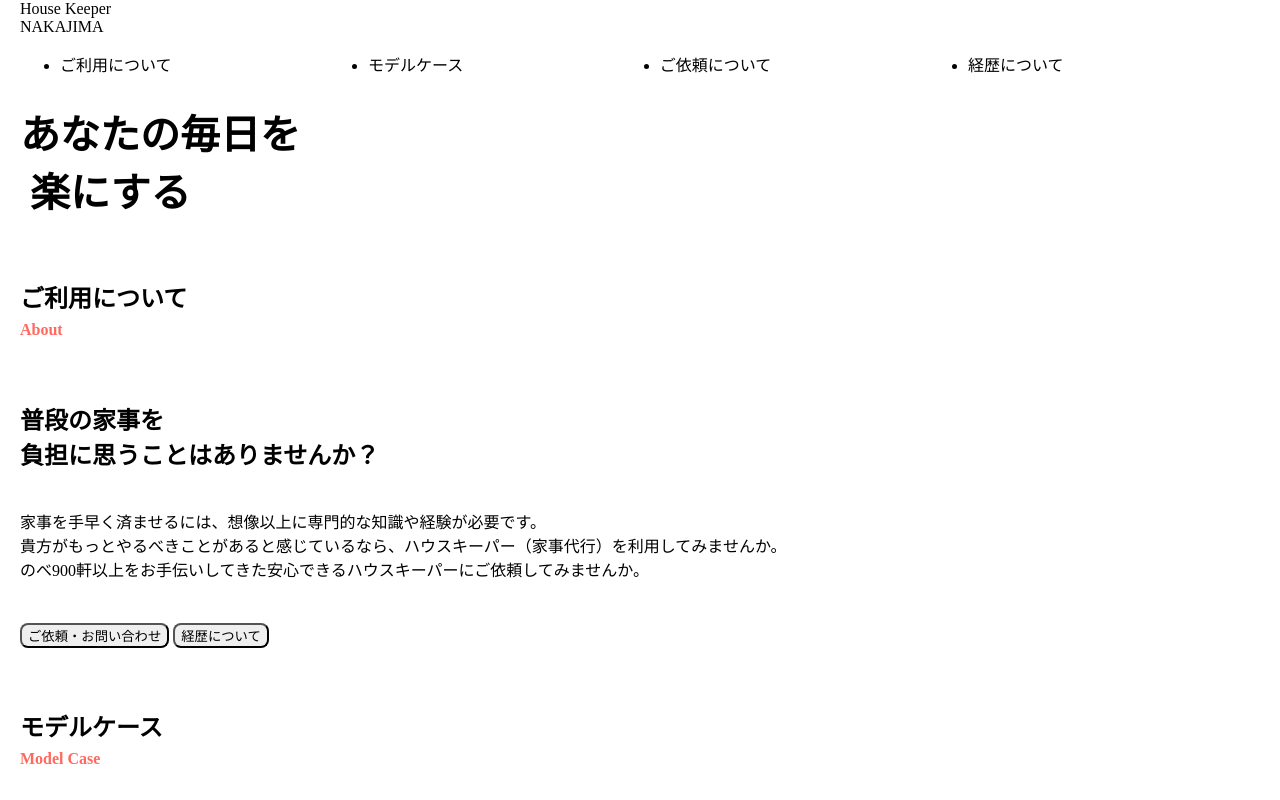
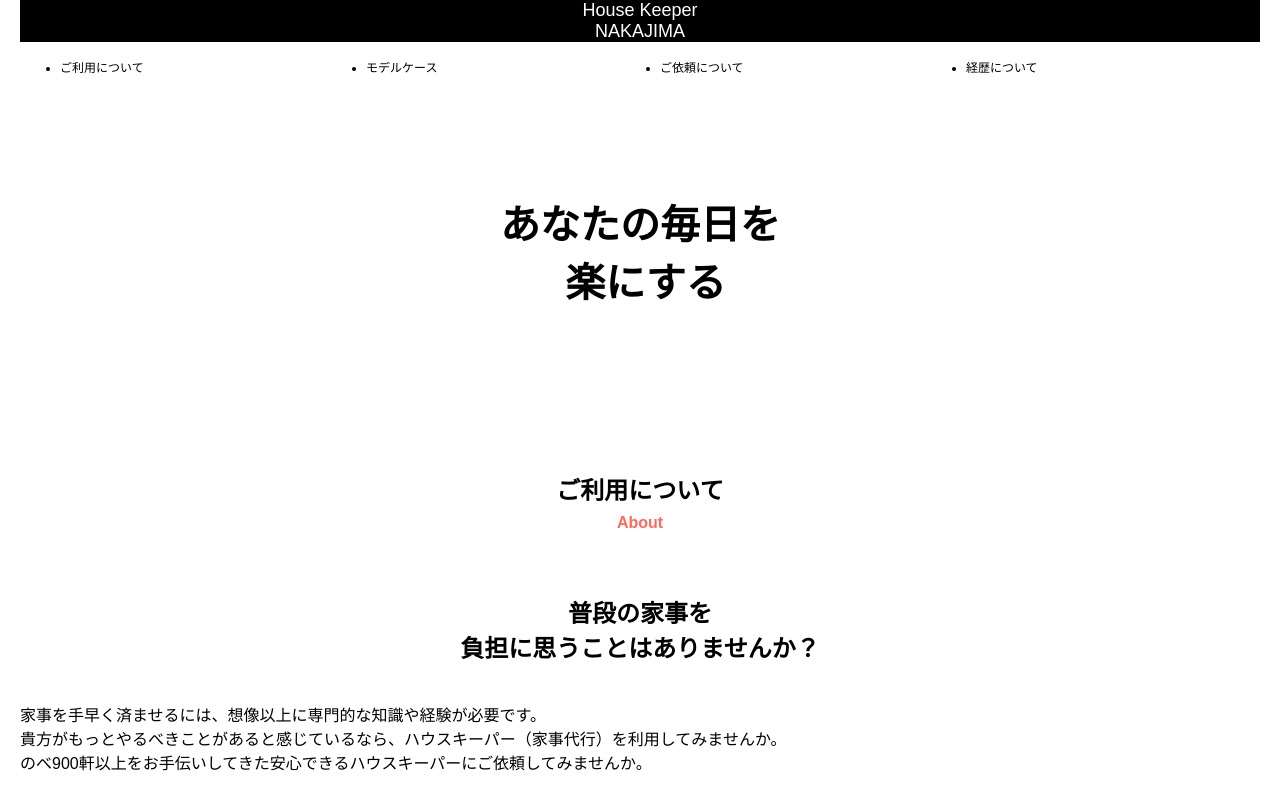
Before and after one commit to na75/hk_web, a plain HTML site: page index.html in a window 1280 px wide. Shown: the top 800 px of the page. Drawn offline with Linux system fonts and the light colour scheme.

Commit message:
スタイル修正、viewport追加

```diff
--- a/hk.css
+++ b/hk.css
@@ -1,8 +1,9 @@
 body{
 	margin: 0 20px 0px;
+	font-family:sans-serif;
 }
 
-header　#workname{
+#workname{
 	background-color:#000000;
 	text-align:center;
 	color: #ffffff;
@@ -15,17 +16,27 @@ header　#workname{
 }
 
 .pagemap ul > li {
+font-size:12px;
   flex: auto;
+}
+
+.hero {
+height:320px;
+display: flex;
+justify-content: center;
+align-items: center;
 }
 
 .hero h1{
 font-size: 40px;
 font-weight: bold;
+text-align:center;
 }
 
 .sec_ttl{
 	font-size: 24px;
 	font-weight: bold;
+	text-align:center;
 	margin-top: 60px;
 	margin-bottom: 60px;
 }
@@ -37,6 +48,7 @@ font-weight: bold;
 
 .sec h3{
 	font-size: 24px;
+	text-align:center;
 	margin-bottom: 40px;
 }
 
@@ -46,6 +58,10 @@ font-weight: bold;
 }
 
 .sec button{
+	width:200px;
+	height:60px;
+	background-color:#ffffff;
+	border:solid 1px #FF695E;
 	border-radius: 8px;
 	display: inline-block;
 }
--- a/index.html
+++ b/index.html
@@ -2,6 +2,7 @@
 <html lang="en">
 <head>
 	<meta charset="UTF-8">
+	<meta name="viewport" content="width=device-width,initial-scale=1.0">
 	<title>housekeeper nakajima</title>
 	<link rel="stylesheet" type="text/css" href="https://na75.github.io/hk_web/hk.css">
 </head>
```
